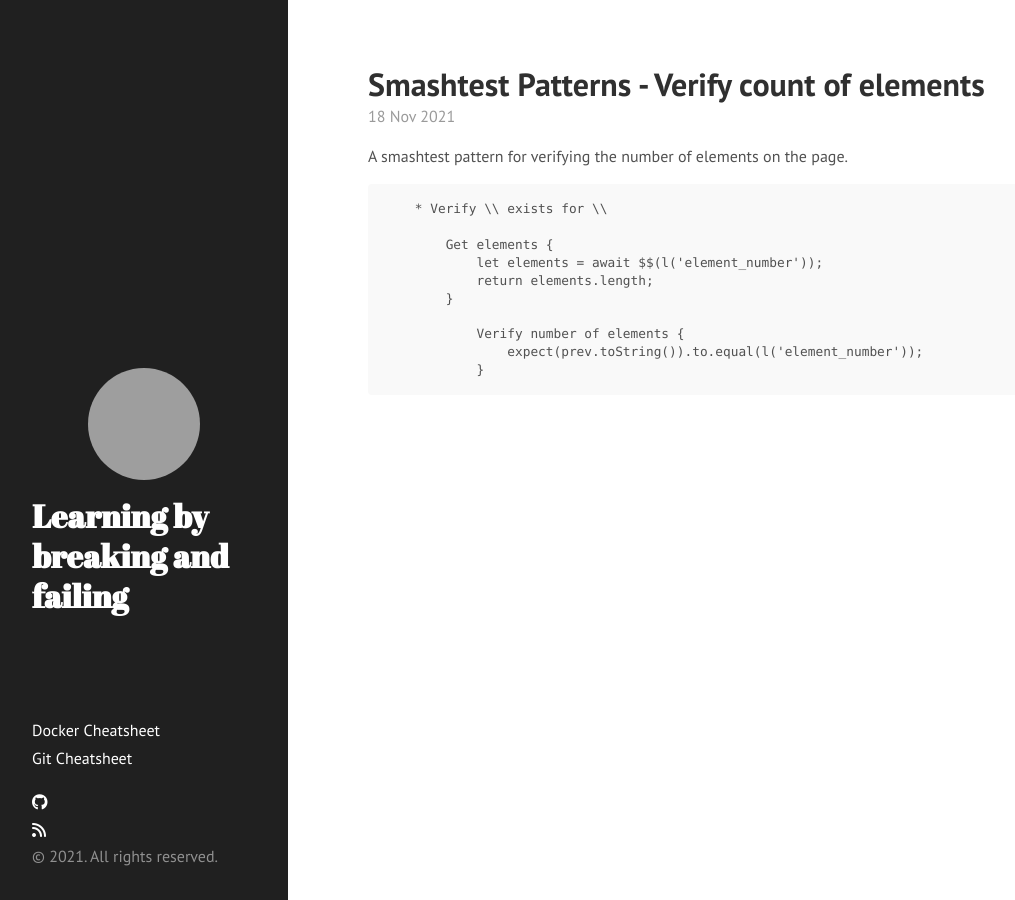
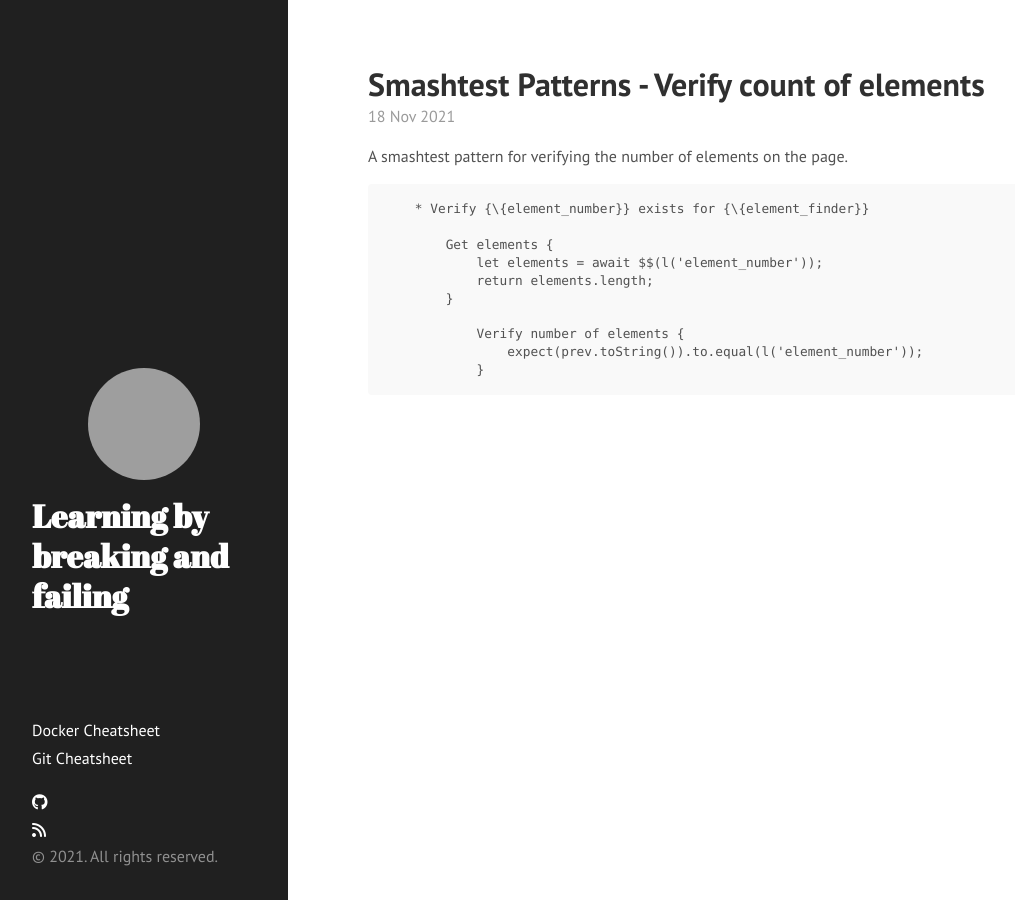
Before and after one commit to slowmonkey/slowmonkey.github.io, a Jekyll site: the page built from _posts/2021-11-18-smashtest-patterns-verify-count-of-elements.md, in a window 1280 px wide. Shown: the whole page, without its empty margins (0-1015 px from the left). Built offline with Jekyll 4.4.1, drawn with Linux system fonts in a browser that asks for light colours; nearby versions of some CDN libraries; grey boxes are pictures that could not be loaded.

Commit message:
Change smashtest variables to display

````diff
--- a/_posts/2021-11-18-smashtest-patterns-verify-count-of-elements.md
+++ b/_posts/2021-11-18-smashtest-patterns-verify-count-of-elements.md
@@ -10,7 +10,7 @@
 
 
 ```
-    * Verify \\{{element_number}} exists for \\{{element_finder}}
+    * Verify {\{element_number}} exists for {\{element_finder}}
 
         Get elements {
             let elements = await $$(l('element_number'));
````
